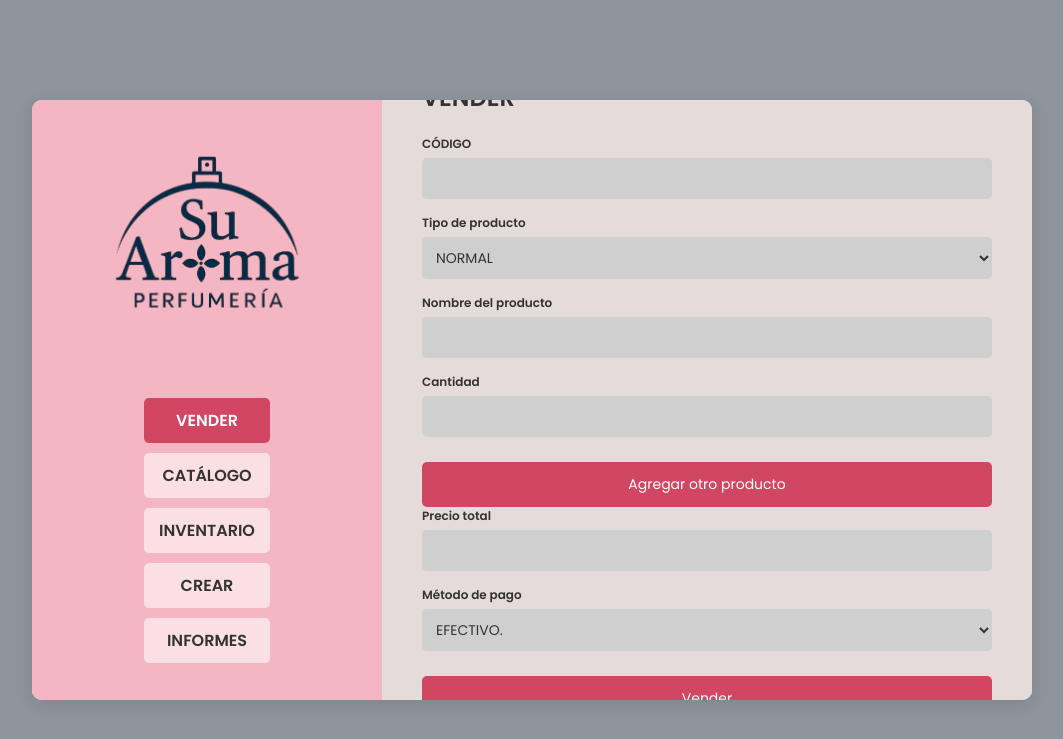
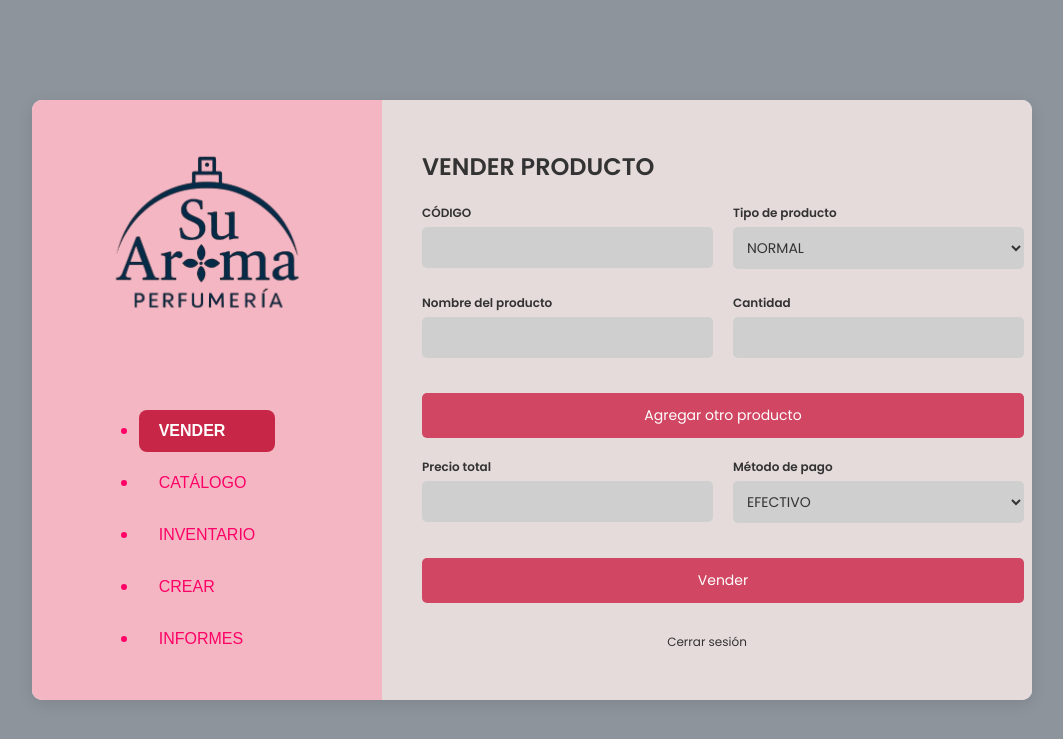
Before and after one commit to jefferson45606/Perfumes, a PHP site: page /vender.html in a window 1280 px wide. Shown: the top 739 px of the page, without its empty margins (108-1171 px from the left). Run offline with PHP 8.4, Linux system fonts and the light colour scheme.

Commit message:
paginas interactivas
cambio dinamico de las vistas

```diff
--- a/perfumeria/backend/conexion.php
+++ b/perfumeria/backend/conexion.php
@@ -10,11 +10,13 @@ $bd="perfumeria";
 $conexion= new mysqli($server,$user,$pass,$bd);
 
 if($conexion->connect_error){
-    die("No se pudo acceder a la base de datos: ".$conexion->connect_error);
+    die("error de conexion ".$conexion->connect_error);
 
 }else {
     echo "Conexión exitosa";
 }
+
+
 
 // de aqui se validan los datos del formulario
 if ($_SERVER['REQUEST_METHOD'] === 'POST') {
--- a/perfumeria/index.html
+++ b/perfumeria/index.html
@@ -28,7 +28,7 @@
 
                 <button type="submit">INGRESAR</button>
 
-                <a href="">¿Has olvidado tu contraseña?</a>
+                <a href="recuperar.html">¿Has olvidado tu contraseña?</a>
             </form>
         </div>
     </div>
--- a/perfumeria/styles.css
+++ b/perfumeria/styles.css
@@ -29,7 +29,7 @@ body {
 
 .container {
     display: flex;
-    width: 900px;
+    width: 1000px;
     height: 600px;
     background: #ffffff;
     border-radius: 10px;
--- a/perfumeria/vender.css
+++ b/perfumeria/vender.css
@@ -49,6 +49,7 @@ body {
     }
 }
 
+/* Barra lateral */
 .sidebar {
     width: 35%;
     background: #f4b6c2;
@@ -74,30 +75,40 @@ body {
     transform: scale(1.05);
 }
 
-nav ul {
+.menu ul {
     list-style: none;
-    width: 100%;
     padding: 0;
+    margin: 0;
 }
 
-.menu-item {
-    padding: 10px 15px;
+.menu-buttons{
+    display: block;
+    padding: 12px 20px;
     margin-bottom: 10px;
-    background: #ffffff90;
-    border-radius: 5px;
-    text-align: center;
-    font-weight: 600;
-    color: #333333;
-    cursor: pointer;
-    transition: background 0.3s ease;
+    color: #ff0066;
+    background-color: transparent;
+    text-decoration: none;
+    border-radius: 8px;
+    transition: background-color 0.3s ease, color 0.3s ease;
+    font-family: Arial, sans-serif;
+    font-size: 16px;
 }
 
-.menu-item:hover,
-.menu-item.active {
-    background: #d14662;
-    color: white;
+.menu-buttons:hover{
+    .menu-buttons:hover {
+        background-color: #ff0066;
+        color: #ffffff;
+    }
 }
 
+.menu-buttons.active,
+.menu-buttons[aria-current="page"] {
+    background-color: #c82646;
+    color: #ffffff;
+    font-weight: bold;
+}
+
+/* Content */
 .content {
     width: 65%;
     background: #e6dbdb;
@@ -112,13 +123,22 @@ nav ul {
     font-size: 24px;
     font-weight: 700;
     margin-bottom: 20px;
-    margin-top: 39px;
     color: #333333;
 }
 
 form {
+    display: grid;
+    grid-template-columns: repeat(2, 1fr);
+    gap: 20px;
+}
+
+.form-group {
     display: flex;
     flex-direction: column;
+}
+
+.full-width {
+    grid-column: span 2;
 }
 
 label {
@@ -134,7 +154,7 @@ select {
     border: none;
     border-radius: 5px;
     background: #cfcfcf;
-    margin-bottom: 15px;
+    margin-bottom: 5px;
     font-size: 14px;
     color: #333333;
     transition: box-shadow 0.3s ease, transform 0.3s ease;
@@ -168,8 +188,7 @@ button:hover {
     text-align: center;
     font-size: 12px;
     color: #333333;
-    text-decoration: none;
-    margin-top: 20px;
+    margin-top: 30px;
     cursor: pointer;
     transition: color 0.3s ease;
 }
@@ -179,6 +198,7 @@ button:hover {
     text-decoration: underline;
 }
 
+/* Scrollbar */
 ::-webkit-scrollbar {
     width: 10px;
 }
@@ -195,5 +215,5 @@ button:hover {
 }
 
 ::-webkit-scrollbar-thumb:hover {
-    background-color: #a00e41;
+    background-color: s;
 }
--- a/perfumeria/vender.html
+++ b/perfumeria/vender.html
@@ -6,55 +6,73 @@
     <title>Vender - Su Aroma</title>
     <link rel="stylesheet" href="vender.css" />
 </head>
+
 <body>
     <div class="container">
         <aside class="sidebar">
             <img src="IMG/Su_Aroma.png" alt="Logo Su Aroma" class="logo" />
-            <nav>
+            <nav class="menu-buttons">
                 <ul>
-                    <li class="menu-item active">VENDER</li>
-                    <li class="menu-item">CATÁLOGO</li>
-                    <li class="menu-item">INVENTARIO</li>
-                    <li class="menu-item">CREAR</li>
-                    <li class="menu-item">INFORMES</li>
+                    <li><a href="vender.html" class="menu-buttons active">VENDER</a></li>
+                    <li><a href="catalogo.html" class="menu-buttons">CATÁLOGO</a></li>
+                    <li><a href="inventario.html" class="menu-buttons">INVENTARIO</a></li>
+                    <li><a href="crear.html" class="menu-buttons">CREAR</a></li>
+                    <li><a href="informe.html" class="menu-buttons">INFORMES</a></li>
                 </ul>
             </nav>
         </aside>
+
         <main class="content">
-            <h2 class="title">VENDER</h2>
-            <form>
+            <h2 class="title">VENDER PRODUCTO</h2>
+            <form class="form-grid">
+                <div class="form-group">
                     <label for="codigo">CÓDIGO</label>
                     <input type="text" id="codigo" />
+                </div>
 
+                <div class="form-group">
                     <label for="tipo">Tipo de producto</label>
                     <select id="tipo">
-                    <option>NORMAL </option>
+                        <option>NORMAL</option>
                         <option>NORMAL 30 ml.</option>
                         <option>NORMAL 60 ml.</option>
-                    <option>NORMAL 100ml.</option>
-                    <option>RECARGA 30ml.</option>
-                    <option>RECARGA 60ml.</option>
-                    <option>RECARGA 100ml.</option>
+                        <option>NORMAL 100 ml.</option>
+                        <option>RECARGA 30 ml.</option>
+                        <option>RECARGA 60 ml.</option>
+                        <option>RECARGA 100 ml.</option>
                     </select>
+                </div>
 
+                <div class="form-group">
                     <label for="producto">Nombre del producto</label>
                     <input type="text" id="producto" />
+                </div>
 
+                <div class="form-group">
                     <label for="cantidad">Cantidad</label>
                     <input type="number" id="cantidad" />
-                <button type="submit"> Agregar otro producto </button>
+                </div>
 
+                <div class="form-group full-width">
+                    <button type="button">Agregar otro producto</button>
+                </div>
+
+                <div class="form-group">
                     <label for="precio">Precio total</label>
                     <input type="text" id="precio" />
+                </div>
 
+                <div class="form-group">
                     <label for="pago">Método de pago</label>
                     <select id="pago">
-                    <option>EFECTIVO.</option>
-                    <option>NEQUI.</option>
+                        <option>EFECTIVO</option>
+                        <option>NEQUI</option>
+                    </select>
+                </div>
 
-                </select>
-
+                <div class="form-group full-width">
                     <button type="submit">Vender</button>
+                </div>
             </form>
             <p class="logout">Cerrar sesión</p>
         </main>
```
Also changed, not shown: perfumeria/catalogo.html (+8 -6 lines), perfumeria/crear.css (+2 -7 lines), perfumeria/crear.html (+7 -7 lines), perfumeria/informe.css (+25 -16 lines), perfumeria/informe.html (+6 -6 lines), perfumeria/inventario.html (+6 -6 lines), perfumeria/tablas.css (+26 -15 lines). Lines whose indentation alone changed are shown as unchanged.
